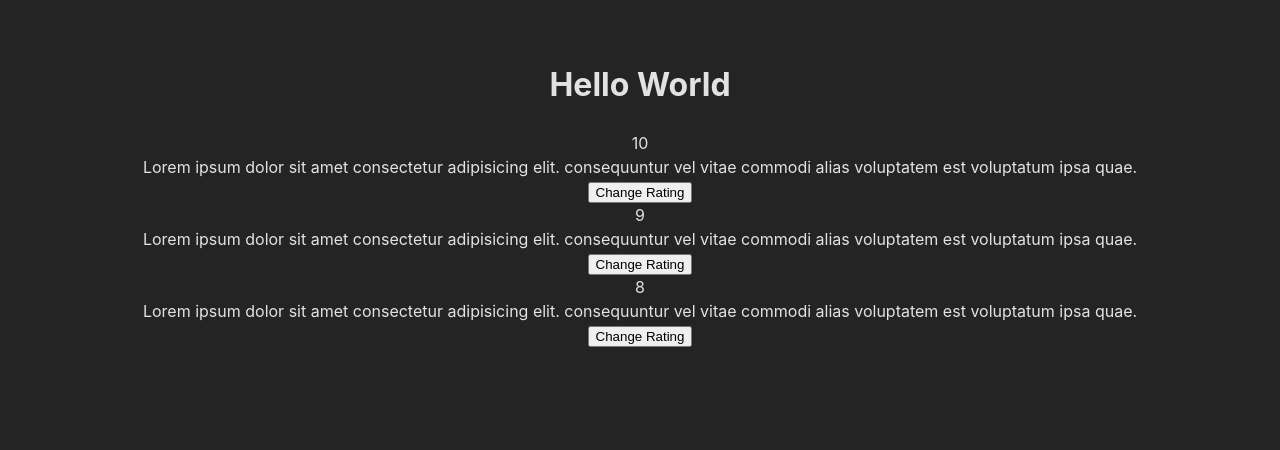
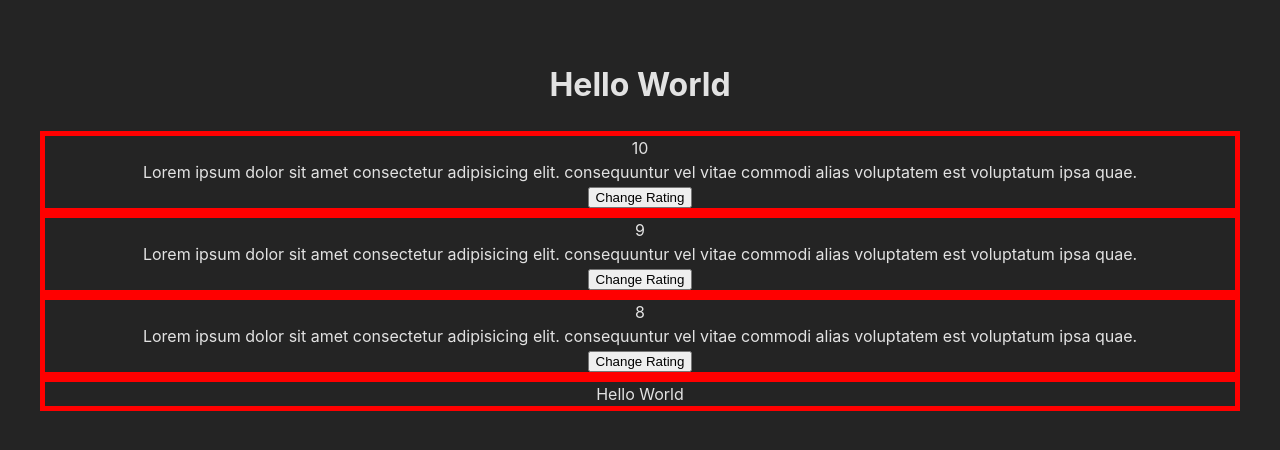
Before and after one commit to codebuster009/Feedback-UI, a React (Vite) app: page / in a window 1280 px wide. Shown: the top 450 px of the page. Built offline with nearby package versions, Linux system fonts and the light colour scheme; the HTML template or start-up script is replaced by a standard one.

Commit message:
Component Style Reusability

```diff
--- a/src/App.css
+++ b/src/App.css
@@ -4,3 +4,7 @@
   padding: 2rem;
   text-align: center;
 }
+
+.card{
+  border: 5px solid red;
+}
--- a/src/App.jsx
+++ b/src/App.jsx
@@ -3,6 +3,7 @@ import Header from './components/Header.jsx'
 import FeedbackList from './components/FeedbackList.jsx'
 import { useState } from 'react'
 import FeedbackData from './utils/FeedbackData.js'
+import Card from './components/shared/Card.jsx'
 
 function App() {
   const [feedback , setFeedback] = useState(FeedbackData)
@@ -13,6 +14,9 @@ function App() {
     {FeedbackData.map((feedback) => {
       return (<FeedbackList key = {feedback.id} feedback={feedback}/>)
     })}
+    <Card>
+    Hello World
+    </Card>
     </div>
     </>
   )
--- a/src/components/FeedbackList.jsx
+++ b/src/components/FeedbackList.jsx
@@ -1,4 +1,5 @@
 import React, { useState } from 'react'
+import Card from "../components/shared/Card"
 
 const FeedbackList = (props) => {
   console.log(props.feedback)
@@ -7,13 +8,11 @@ const FeedbackList = (props) => {
     }
   return (
     <div>
-      <>
-      <div className="card">
+      <Card>
         <div className="num-display">{props.feedback.rating}</div>
         <div className="text-display">{props.feedback.text}</div>
         <button onClick={handleClick}>Change Rating</button>
-      </div>
-      </>
+      </Card>
     </div>
   )
 }
--- /dev/null
+++ b/src/components/shared/Card.jsx
@@ -0,0 +1,6 @@
+const Card = ({children}) => {
+    return (
+        <div className="card">{children}</div>
+    )
+}
+export default Card;
```
Also changed, not shown: 1 other file (tests, documents, lock files or other folders).
